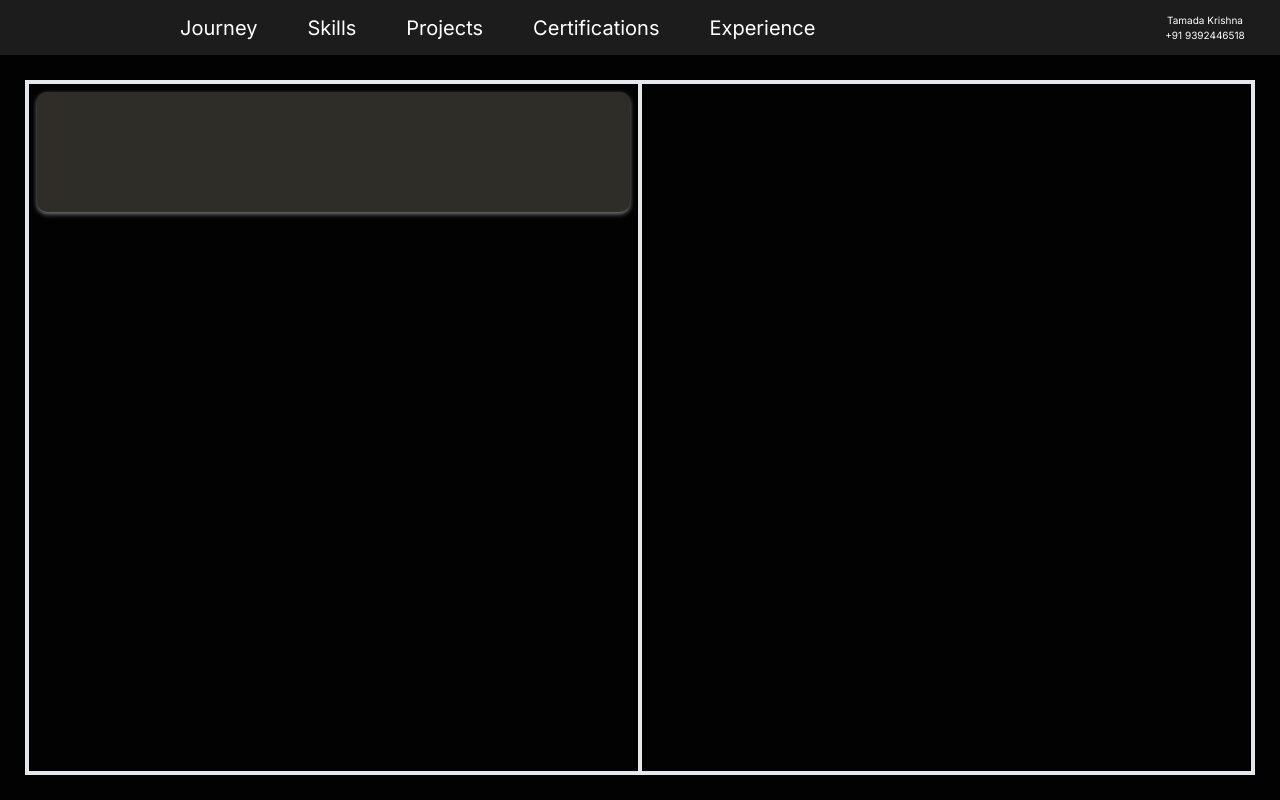
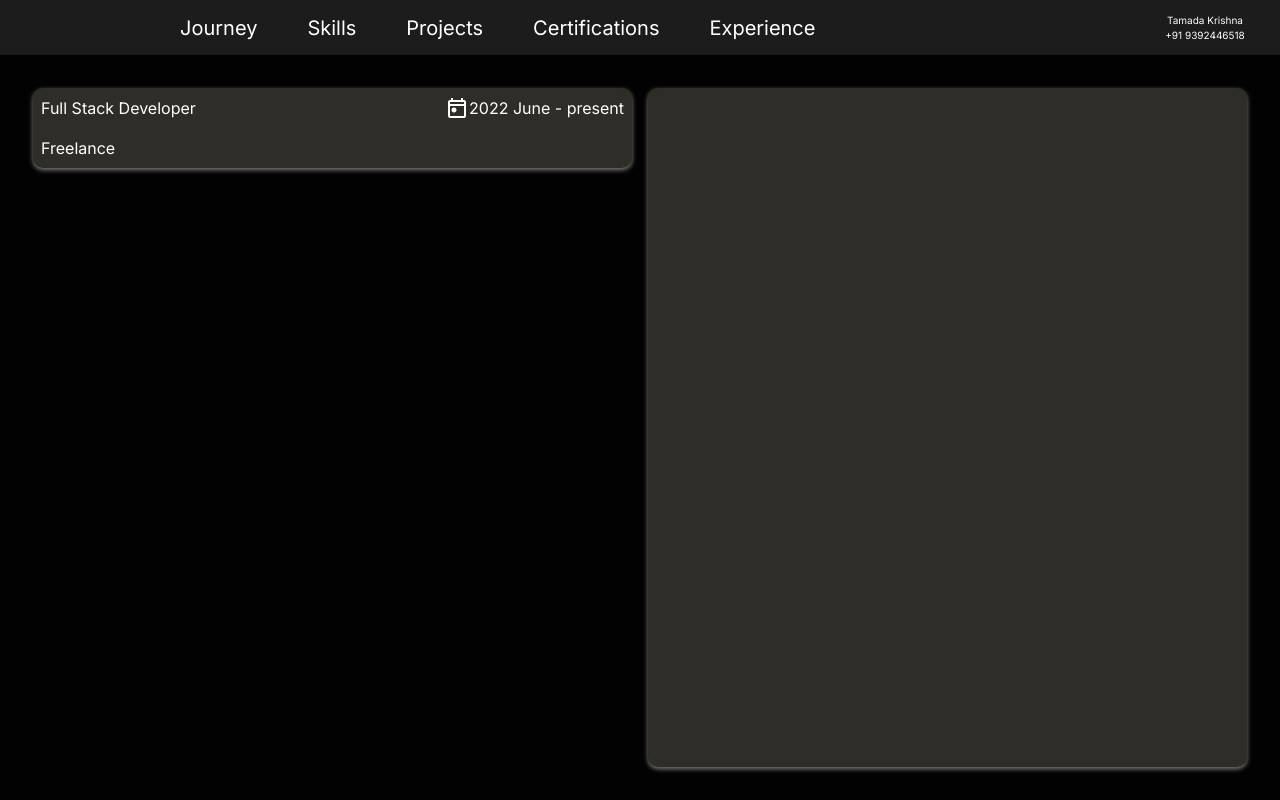
Before and after one commit to tamadakrishna/portfolio, a Next.js app: page /experience in a window 1280 px wide. Built offline with nearby package versions, Linux system fonts and the light colour scheme.

Commit message:
dev:Projects

```diff
--- a/components/UI/Experience.js
+++ b/components/UI/Experience.js
@@ -3,11 +3,25 @@ import React from 'react'
 function Experience() {
   return (
     <div className="w-full h-full flex justify-center items-center">
-        <div className="w-[calc(100%_-_50px)] h-[calc(100%_-_50px)] flex border-2">
-            <div class="w-[50%] h-[full] p-2 border-2">
-                <div className='w-full h-[120px] shrink-0 shadow-[0px_2px_5px_gray] rounded-[10px] bg-[#2F2D28]'></div>
+        <div className="w-[calc(100%_-_50px)] h-[calc(100%_-_50px)] flex ">
+            <div class="w-[50%] h-[full] p-2 ">
+                <div className='w-full h-[80px] cursor-pointer shrink-0 shadow-[0px_2px_5px_gray] rounded-[10px] bg-[#2F2D28]'>
+                  <div className='w-full h-[40px] p-2 flex justify-between items-center'>
+                    <div>{"Full Stack Developer"}</div>
+                    <div className='flex items-center'>
+                      <span className="material-symbols-outlined h-full">today</span>
+                      <span >{"2022 June - present"}</span>
+                    </div>
+                  </div>
+                  <div className='w-full h-[40px] p-2 flex justify-between items-center'>
+                    <div>{"Freelance"}</div>
+                    <div>{""}</div>
+                  </div>
+                </div>
             </div>
-            <div class="w-[50%] h-[full] border-2"></div>
+            <div class="w-[50%] h-[full] p-2 ">
+              <div className='w-full h-full shadow-[0px_2px_5px_gray] rounded-[10px] bg-[#2F2D28]'></div>
+            </div>
         </div>
     </div>
 
--- a/components/UI/Projects.js
+++ b/components/UI/Projects.js
@@ -1,19 +1,40 @@
 "use client";
-import React from 'react'
+import React,{useState} from 'react'
 
 function Projects() {
+
+  const [modal, setModal] = useState(false)
+
   return (
-    <div className="w-full h-full text-black flex justify-center items-center overflow-scroll no-scrollbar ">
-      <div className="h-[calc(100%_-_50px)] w-[calc(100%_-_50px)] p-[5px] border-2 flex gap-2 ">
-         <div className="w-[300px] h-[200px] rounded-[5px] bg-slate-100 cursor-pointer">
-            <div className='w-full h-[25px]'>Time Line</div>
-            <div className='w-full h-[25px]'>Project Title</div>
-            <div className='w-full h-[110px]'>Project Description</div>
-            <div className='w-full h-[20px]'>Demo Link</div>
-            <div className='w-full h-[20px]'>Demo Link</div>
+    <div className="w-full h-full text-black  flex items-center justify-center overflow-scroll no-scrollbar ">
+      <div className={`h-[calc(100%_-_50px)] w-[calc(100%_-_50px)] ${modal ? "hidden" : "block"}`} onClick={()=>{setModal(val=>!val)}}>
+         <div className="w-[300px] h-[210px] shadow-[0px_2px_5px_gray] rounded-[10px] text-white text-[12px]  bg-[#2F2D28] cursor-pointer">
+            <div className='w-full h-[25px]  flex items-center'>
+              <span className="material-symbols-outlined">today</span>
+              <span>{"Time Line"}</span>
+            </div>
+            <div className='w-full h-[25px] flex items-center'>
+              <span className="material-symbols-outlined">topic</span>
+              <span>{"Project Title"}</span>
+            </div>
+            <div className='w-full h-[110px] '>Project Description</div>
+            <div className='w-full h-[20px] flex items-center '>
+              <span className="material-symbols-outlined">link</span>
+              <span>{"Preview of Project"}</span>
+            </div>
+            <div className='w-full h-[20px] flex items-center '>
+              <span className="material-symbols-outlined">link</span>
+              <span>{"Project Code"}</span>
+            </div>
          </div>
       </div>
       {/* Modal */}
+      <div className={`h-[calc(100%_-_50px)] w-[calc(100%_-_50px)] flex  border-2 rounded-[5px] bg-white ${modal ? "block" : "hidden"}`}>
+        <div className='w-full h-[30px]  flex justify-end'>
+          <span className="material-symbols-outlined h-full w-[30px] text-red-500 cursor-pointer" onClick={()=>{setModal(val=>!val)}}>close</span>
+        </div>
+
+      </div>
     </div>
   )
 }
--- a/components/layouts/Header.js
+++ b/components/layouts/Header.js
@@ -19,8 +19,8 @@ function Header() {
             <div className="ml-[50px] text-[20px] textShadow-[2px_2px_10px_grey] cursor-pointer" onClick={()=>{router.push('/certifications')}}>Certifications</div>
             <div className="ml-[50px] text-[20px] textShadow-[2px_2px_10px_grey] cursor-pointer" onClick={()=>{router.push('/experience')}}>Experience</div>
        </div>
-       <div className="w-[40%] h-full flex justify-end cursor-pointer" onClick={makeCall}>
-        <div className='w-[150px]  flex flex-col justify-center items-center'>
+       <div className="w-[40%] h-full flex justify-end" >
+        <div className='w-[150px] flex flex-col justify-center items-center cursor-pointer' onClick={makeCall}>
             <div className='text-[10px]'>Tamada Krishna</div>
             <div className='text-[10px]'>+91 9392446518</div>
         </div>
```
